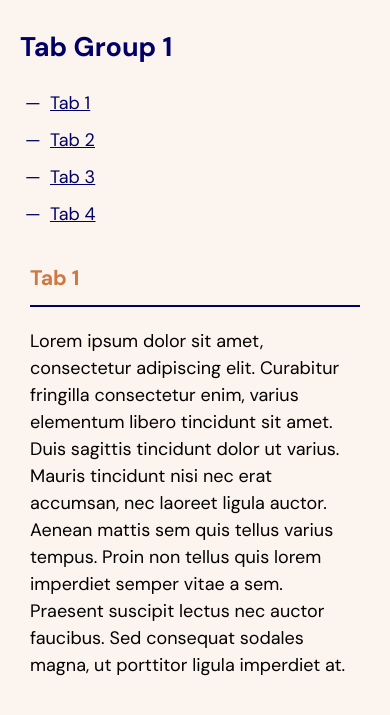
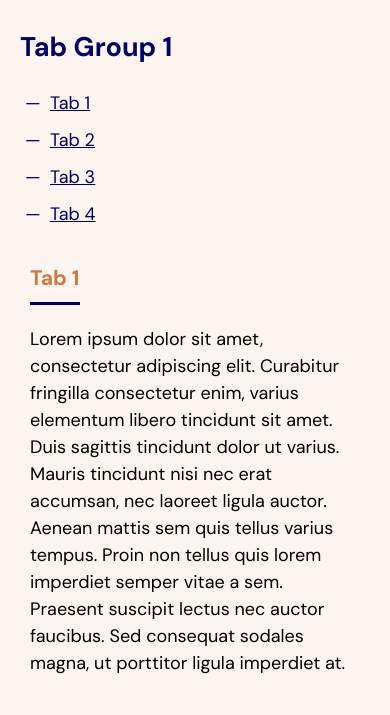
Before and after one commit to monalighosh/iress-accessible-tabs-code-test-monali, a plain HTML site: page index.html in a window 390 px wide. Shown: the part 87-802 px from the top of the page. Drawn offline with Linux system fonts and the light colour scheme.

Commit message:
Develop-MINOR: Added tabs styling for tablet and desktop

```diff
--- a/index.html
+++ b/index.html
@@ -24,7 +24,7 @@
         <section class="c-tabs" aria-multiselectable="false">
           <h2 class="c-tabs__title">Tab Group 1</h2>
           <ul class="c-tabs__navlist" role="tablist">
-            <li class="c-tabs__navlist-item" role="presentation">
+            <li class="c-tabs__navlist-item is-active" role="presentation">
               <a
                 href="#group1-tab-panel-1"
                 id="group1-nav-tab-1"
--- a/src/sass/_components/_tabs.scss
+++ b/src/sass/_components/_tabs.scss
@@ -1,4 +1,5 @@
 @mixin tabs {
+  position: relative;
 }
 
 @mixin tabs-title {
@@ -11,7 +12,7 @@
 
   @include breakpoint(tablet) {
     display: flex;
-    margin-bottom: $spacing-xsmall;
+    margin-bottom: 0;
   }
 }
 
@@ -19,10 +20,33 @@
   margin-bottom: $spacing-xsmall;
 
   @include breakpoint(tablet) {
+    border: toRems(1px) solid $c-blue;
+    margin-bottom: $spacing-xxsmall;
+    margin-right: $spacing-xxsmall;
   }
 
   &:last-child {
     margin-bottom: 0;
+
+    @include breakpoint(tablet) {
+      margin-bottom: $spacing-xxsmall;
+      margin-right: 0;
+    }
+  }
+
+  &.is-active {
+    @include breakpoint(tablet) {
+      background-color: $c-pearl;
+      border-bottom: 0;
+      margin-bottom: toRems(-1px);
+    }
+
+    .c-tabs__nav-tab {
+      @include breakpoint(tablet) {
+        background-color: $c-pearl;
+        color: $c-blue;
+      }
+    }
   }
 }
 
@@ -30,14 +54,15 @@
   &,
   &:link,
   &:visited {
-    padding: toRems(5px) $spacing-xsmall toRems(5px) $spacing-medium;
+    padding: $spacing-xxsmall $spacing-xsmall $spacing-xxsmall $spacing-medium;
     position: relative;
 
     @include breakpoint(tablet) {
       background-color: $c-blue;
       color: $c-pearl;
+      display: block;
       padding: $spacing-xsmall $spacing-base;
-      margin-left: toRems(3px);
+      text-decoration: none;
     }
 
     &:before {
@@ -62,23 +87,39 @@
 
 @mixin tabs-panel {
   margin: $spacing-medium 0;
-  padding: toRems(5px) $spacing-xsmall;
+  padding: $spacing-xxsmall $spacing-xsmall;
 
   @include breakpoint(tablet) {
-    border: 1px solid $c-blue;
+    border: toRems(1px) solid $c-blue;
+    margin: 0;
     padding: $spacing-base;
-    margin: 0 0 $spacing-medium;
   }
 
   &.is-hidden {
     display: none;
   }
+
+  p {
+    &:last-child {
+      margin-bottom: 0;
+    }
+  }
 }
 
 @mixin tabs-panel-title {
-  border-bottom: toRems(2px) solid $c-blue;
+  color: $c-orange;
   padding-bottom: $spacing-xsmall;
-  color: $c-orange;
+  position: relative;
+
+  &:after {
+    background-color: $c-blue;
+    bottom: 0;
+    content: '';
+    height: toRems(3px);
+    left: 0;
+    position: absolute;
+    width: toRems(50px);
+  }
 }
 
 .c-tabs {
--- a/src/sass/_global/_variables.scss
+++ b/src/sass/_global/_variables.scss
@@ -24,6 +24,7 @@ $base-font-weight: 400;
 $base-line-height: 1.5;
 
 // Spacing
+$spacing-xxsmall: toRems(5px);
 $spacing-xsmall: toRems(10px);
 $spacing-small: toRems(15px);
 $spacing-base: toRems(20px);
@@ -31,7 +32,7 @@ $spacing-medium: toRems(30px);
 $spacing-large: toRems(50px);
 
 // Focus
-$focus-style: toRems(2px) dashed $c-orange;
+$focus-style: toRems(2px) solid $c-orange;
 
 // Breakpoints
 $bp-medium: 1024px;
```
Also changed, not shown: dist/css/index.min.css, 1 other file.
